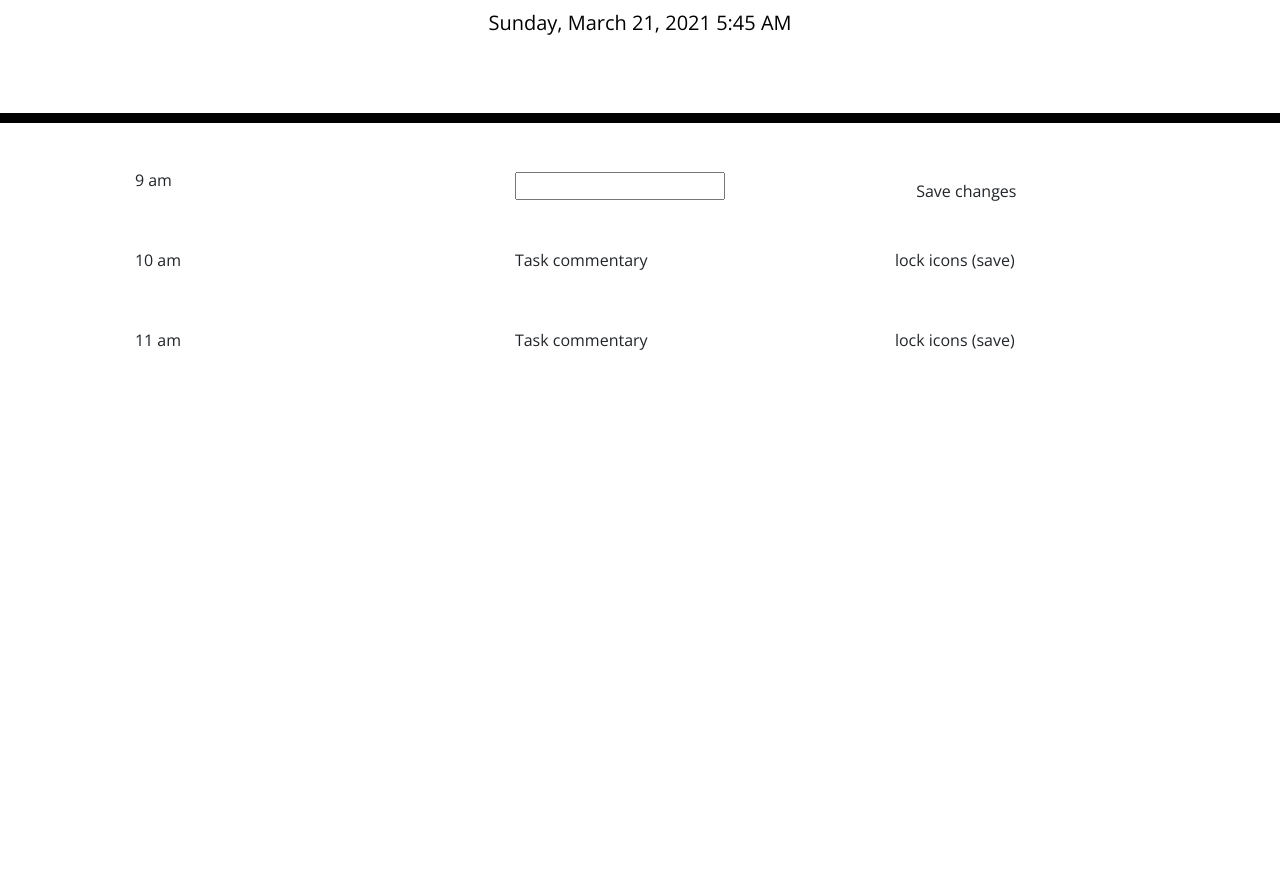
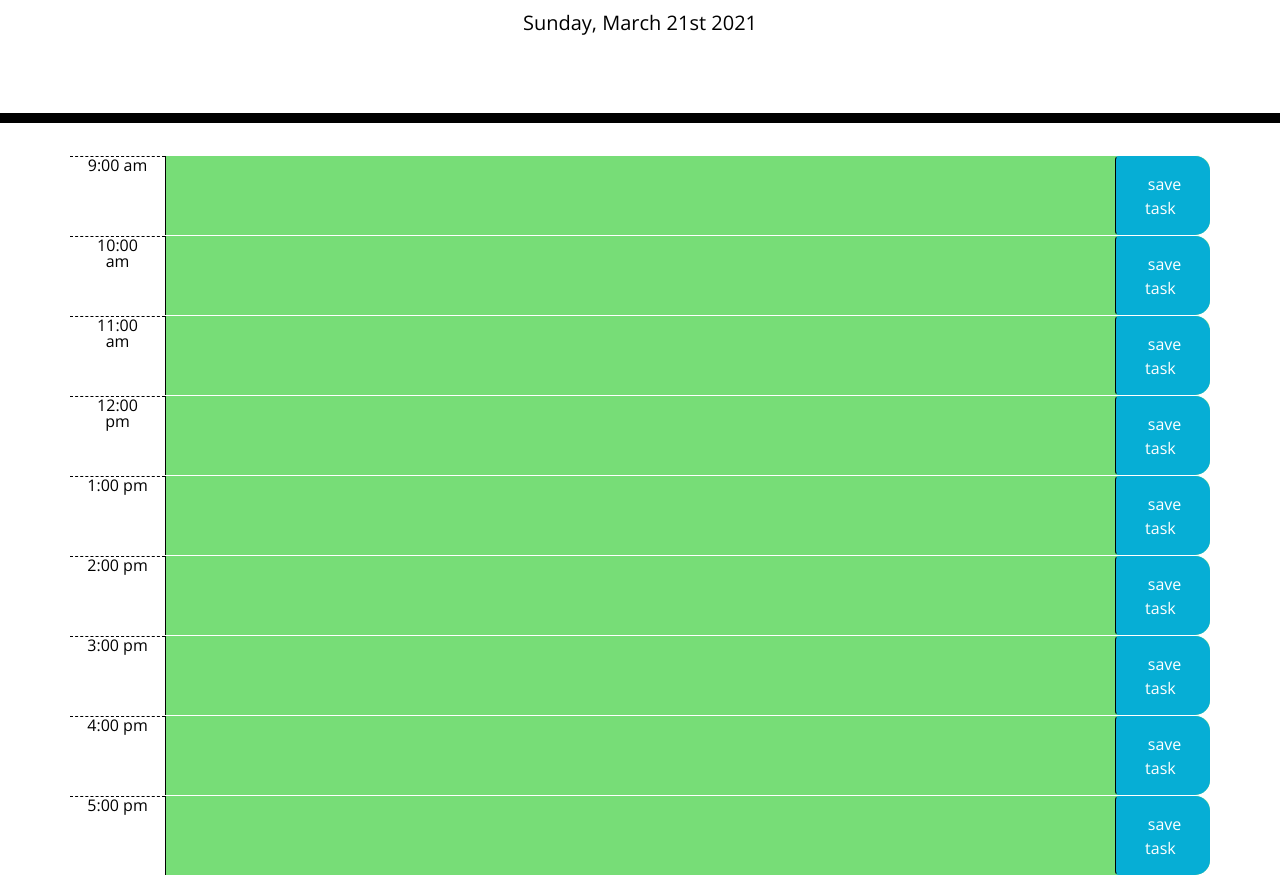
Before and after one commit to Chrispruiz/Scheduler, a plain HTML site: page Develop/index.html in a window 1280 px wide. Shown: the part 181-1056 px from the top of the page. Before the commit the page ends 800 px from the top, so only its background shows below. Drawn offline with nearby package versions, Linux system fonts and the light colour scheme.

Commit message:
completed code

```diff
--- a/Develop/index.html
+++ b/Develop/index.html
@@ -5,15 +5,11 @@
     <meta name="viewport" content="width=device-width, initial-scale=1.0" />
     <meta http-equiv="X-UA-Compatible" content="ie=edge" />
     <link
-      rel="stylesheet"
-      href="https://stackpath.bootstrapcdn.com/bootstrap/4.3.1/css/bootstrap.min.css"
-    />
+      rel="stylesheet" href="https://stackpath.bootstrapcdn.com/bootstrap/4.3.1/css/bootstrap.min.css"/>
     <link
-      rel="stylesheet"
-      href="https://use.fontawesome.com/releases/v5.8.1/css/all.css"
+      rel="stylesheet" href="https://use.fontawesome.com/releases/v5.8.1/css/all.css"
       integrity="sha384-50oBUHEmvpQ+1lW4y57PTFmhCaXp0ML5d60M1M7uH2+nqUivzIebhndOJK28anvf"
-      crossorigin="anonymous"
-    />
+      crossorigin="anonymous"/>
     <link
       href="https://fonts.googleapis.com/css?family=Open+Sans&display=swap"
       rel="stylesheet"
@@ -30,39 +26,51 @@
     </header>
       <!-- Timeblocks go here -->
       <div class="container">
-        <div class="row">
-          <div class="col-sm">
-            9 am
-          </div>
-          <div class="col-lg">
-            <input type="text">
-          </div>
-          <div class="col-sm">
-              <button type="button" class="btn btn-save">Save changes</button>
-          </div>
-        </div>
-        <div class="row">
-          <div class="col-sm">
-            10 am
-          </div>
-          <div class="col-lg">
-            Task commentary
-          </div>
-          <div class="col-sm">
-            lock icons (save)
-          </div>
-        </div>
-        <div class="row">
-          <div class="col-sm">
-            11 am
-          </div>
-          <div class="col-lg">
-            Task commentary
-          </div>
-          <div class="col-sm">
-            lock icons (save)
-          </div>
-        </div>
+        <container class="row time-block" id= "9am">
+          <div class="col-sm-1 hour">9:00 am</div>
+          <textarea class="col-sm-10 description"></textarea>
+          <button type="button" class = "col-sm-1 btn saveBtn"> save task </button>
+        </container>
+        <container class="row time-block" id= "10am">
+          <div class="col-sm-1 hour">10:00 am</div>
+          <textarea class="col-sm-10 description"></textarea>
+          <button type="button" class = "col-sm-1 btn saveBtn"> save task </button>
+        </container>
+        <container class="row time-block" id= "11am">
+          <div class="col-sm-1 hour">11:00 am</div>
+          <textarea class="col-sm-10 description"></textarea>
+          <button type="button" class = "col-sm-1 btn saveBtn"> save task </button>
+        </container>
+        <container class="row time-block" id= "12pm">
+          <div class="col-sm-1 hour">12:00 pm</div>
+          <textarea class="col-sm-10 description"></textarea>
+          <button type="button" class = "col-sm-1 btn saveBtn"> save task </button>
+        </container>
+        <container class="row time-block" id= "1pm">
+          <div class="col-sm-1 hour">1:00 pm</div>
+          <textarea class="col-sm-10 description"></textarea>
+          <button type="button" class = "col-sm-1 btn saveBtn"> save task </button>
+        </container>
+        <container class="row time-block" id= "2pm">
+          <div class="col-sm-1 hour">2:00 pm</div>
+          <textarea class="col-sm-10 description"></textarea>
+          <button type="button" class = "col-sm-1 btn saveBtn"> save task </button>
+        </container>
+        <container class="row time-block" id= "3pm">
+          <div class="col-sm-1 hour">3:00 pm</div>
+          <textarea class="col-sm-10 description"></textarea>
+          <button type="button" class = "col-sm-1 btn saveBtn"> save task </button>
+        </container>
+        <container class="row time-block" id= "4pm">
+          <div class="col-sm-1 hour">4:00 pm</div>
+          <textarea class="col-sm-10 description"></textarea>
+          <button type="button" class = "col-sm-1 btn saveBtn"> save task </button>
+        </container>
+        <container class="row time-block" id= "5pm">
+          <div class="col-sm-1 hour">5:00 pm</div>
+          <textarea class="col-sm-10 description"></textarea>
+          <button type="button" class = "col-sm-1 btn saveBtn"> save task </button>
+        </container>
       </div>
 
     <script src="https://code.jquery.com/jquery-3.4.1.min.js"></script>
--- a/Develop/script.js
+++ b/Develop/script.js
@@ -1,58 +1,54 @@
-var tasks = {};
+var time = moment();
 
 
-//const moment = require('moment');
-var Now = moment().format('LLLL');
+
+var Now = moment().format('dddd, MMMM Do YYYY');
 var display = document.getElementById('currentDay');
 display.innerHTML = Now
 
+$(".saveBtn").on("click", function () {
+    //get from input fields
+    var text = $(this).siblings(".description").val();
+    var time = $(this).parent().attr("id");
+
+    localStorage.setItem(time, text);
+  });
 
 
-/* var createTask = function(taskText, taskDate, taskList) {
-    // create elements that make up a task item
-    var taskLi = $("<li>").addClass("list-group-item");
-    var taskSpan = $("<span>")
-      .addClass("badge badge-primary badge-pill")
-      .text(taskDate);
-    var taskP = $("<p>")
-      .addClass("m-1")
-      .text(taskText);
-
-    // append span and p element to parent li
-    taskLi.append(taskSpan, taskP);
-
-    // check due date
-    auditTask(taskLi);
-
-    // append to ul list on the page
-    $("#list-" + taskList).append(taskLi);
-  };
-
-var saveTasks = function() {
-    localStorage.setItem("tasks", JSON.stringify(tasks));
-  };
+$("#9am .description").val(localStorage.getItem("9am"));
+$("#10am .description").val(localStorage.getItem("10am"));
+$("#11am .description").val(localStorage.getItem("11am"));
+$("#12pm .description").val(localStorage.getItem("12pm"));
+$("#1pm .description").val(localStorage.getItem("1pm"));
+$("#2pm .description").val(localStorage.getItem("2pm"));
+$("#3pm .description").val(localStorage.getItem("3pm"));
+$("#4pm .description").val(localStorage.getItem("4pm"));
+$("#5pm .description").val(localStorage.getItem("5pm"));
 
 
-  // save button in modal was clicked
-$("#task-form-modal .btn-save").click(function() {
-    // get form values
-    var taskText = $("#modalTaskDescription").val();
-    var taskDate = $("#modalDueDate").val();
 
-    if (taskText && taskDate) {
-      createTask(taskText, taskDate, "toDo");
+function hourTracker() {
+    //get current number of hours.
+    var currentHour = moment().hour();
+    // go over the time blocks
+    $(".time-block").each(function () {
+      var blockHour = parseInt($(this).attr("id").split("hour")[1]);
 
-      // close modal
-      $("#task-form-modal").modal("hide");
-
-      // save in tasks array
-      tasks.toDo.push({
-        text: taskText,
-        date: taskDate
-      });
-
-      saveTasks();
-    }
-  });
-
-$('.myClass').timepicker({defaultTime: 'value'}); */
+      //color code the hours on the planner
+      if (blockHour < currentHour) {
+        $(this).addClass("past");
+        $(this).removeClass("future");
+        $(this).removeClass("present");
+      } else if (blockHour === currentHour) {
+        $(this).removeClass("past");
+        $(this).addClass("present");
+        $(this).removeClass("future");
+      } else {
+        $(this).removeClass("present");
+        $(this).removeClass("past");
+        $(this).addClass("future");
+      }
+      console.dir(blockHour);
+    });
+  }
+hourTracker();
```
